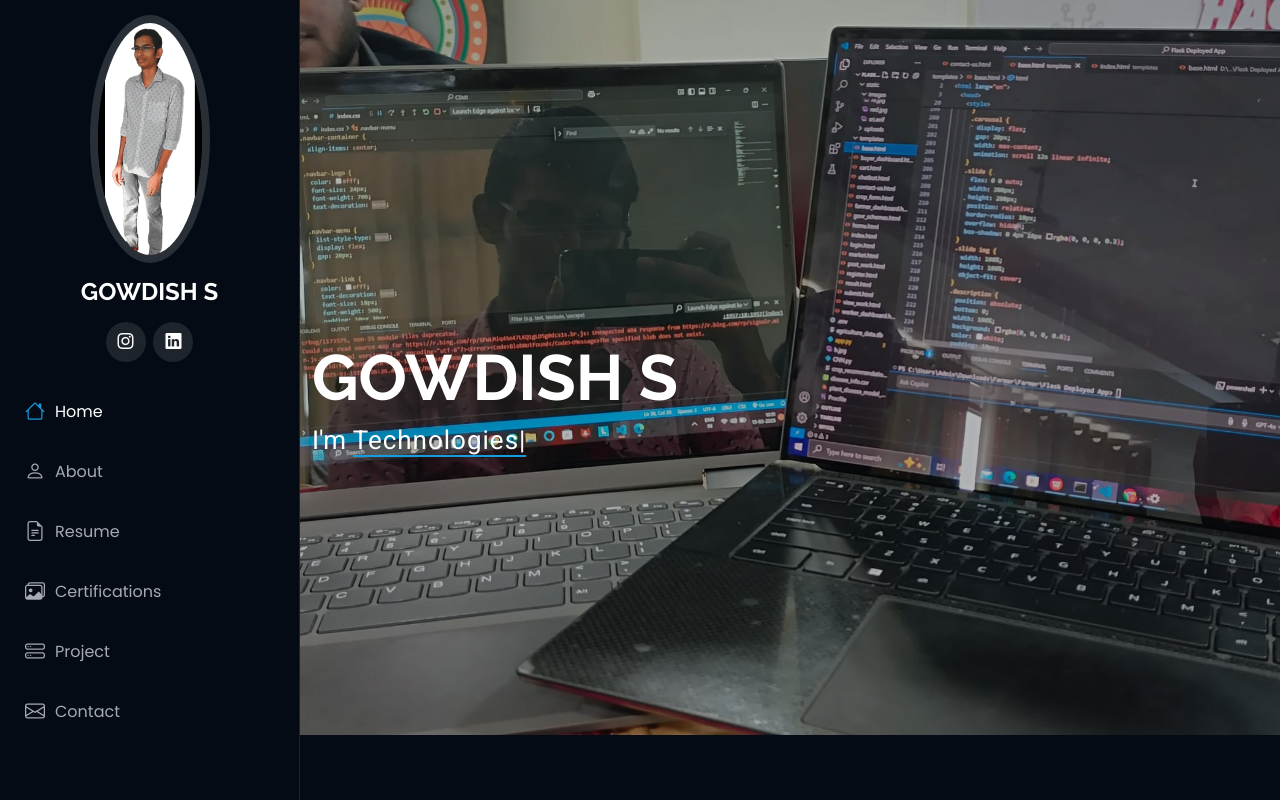
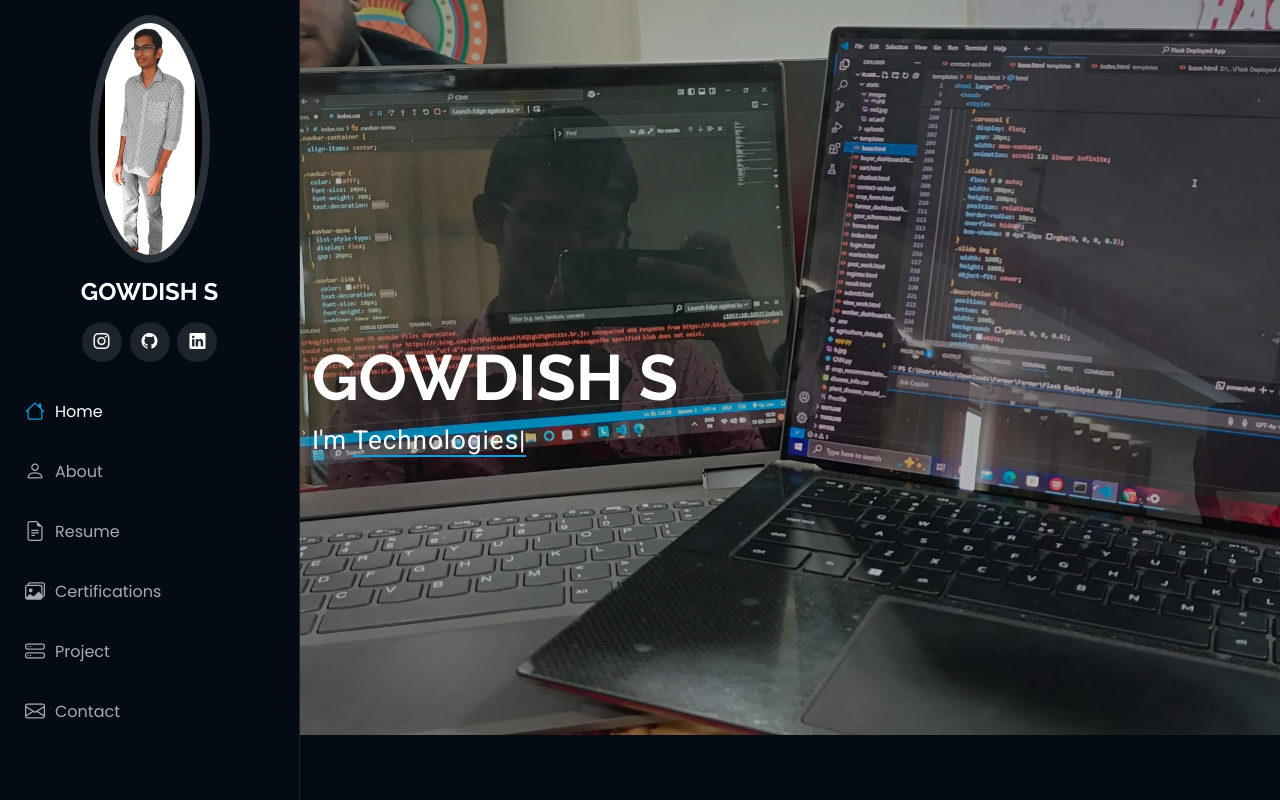
Before and after one commit to Gowdish/portfolio, a plain HTML site: page index.html in a window 1280 px wide. Shown: the top 802 px of the page. Drawn offline with nearby package versions, Linux system fonts and the light colour scheme; animation ran at ten frames a second.

Commit message:
Update index.html

```diff
--- a/index.html
+++ b/index.html
@@ -54,7 +54,7 @@
     <div class="social-links text-center">
 
       <a href="https://www.instagram.com/gowdish_345?igsh=MTgyYndoaG8xcDVoaQ==" class="instagram"><i class="bi bi-instagram"></i></a>
-
+      <a href="https://github.com/Gowdish" class="github"><i class="bi bi-github"></i></a>
       <a href="https://www.linkedin.com/in/gowdish-s-975497326?utm_source=share&utm_campaign=share_via&utm_content=profile&utm_medium=android_app" class="linkedin"><i class="bi bi-linkedin"></i></a>
     </div>
 
```
